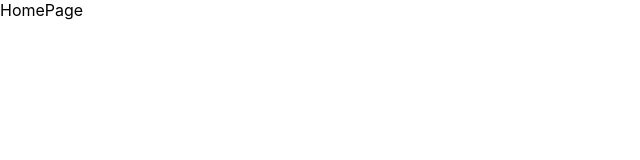
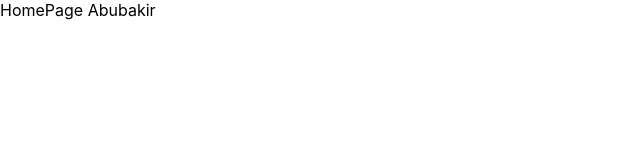
Before and after one commit to muhammadzohid0610/PROlab.ITClub.react, a React (Create React App) app: page / in a window 1280 px wide. Shown: the top 160 px of the page, without its empty margins (0-640 px from the left). Built offline with nearby package versions, Linux system fonts and the light colour scheme.

Commit message:
abubakir first commit

```diff
--- a/src/pages/HomePage.tsx
+++ b/src/pages/HomePage.tsx
@@ -2,7 +2,7 @@ import React from 'react'
 
 function HomePage() {
   return (
-    <div>HomePage</div>
+    <div>HomePage  Abubakir</div>
   )
 }
 
```
